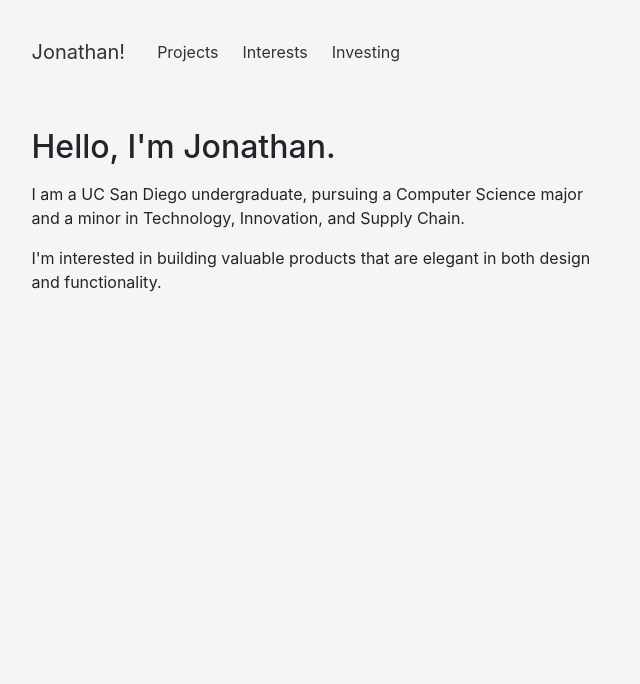
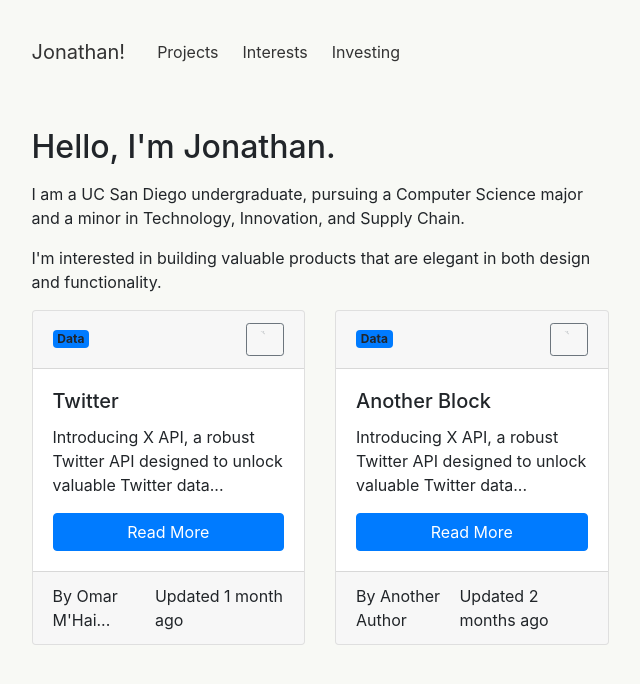
Before and after one commit to jxnxthxnz/site, a Jekyll site: the page built from index.markdown, in a window 1280 px wide. Shown: the top 684 px of the page, without its empty margins (320-960 px from the left). Built offline with Jekyll 4.4.1, drawn with Linux system fonts in a browser that asks for light colours.

Commit message:
switch color

```diff
--- a/assets/css/main.css
+++ b/assets/css/main.css
@@ -1,7 +1,7 @@
 /* assets/css/main.scss */
 
 body {
-  background-color: #F5F5F5;
+  background-color: #F8F9F5;
 }
 
 .home-content {
@@ -9,7 +9,7 @@ body {
 }
 
 .custom-navbar {
-  background-color: #F5F5F5 !important;
+  background-color: #F8F9F5 !important;
   /* border-bottom: 1px solid #ddd; */
 }
 
@@ -20,3 +20,71 @@ body {
 .navbar-light .navbar-brand {
   color: #333;
 }
+
+/* assets/css/main.css */
+
+/* .card {
+  border: 1px solid #ddd;
+  border-radius: 8px;
+  box-shadow: 0 2px 4px rgba(0, 0, 0, 0.1);
+  display: flex;
+  flex-direction: column;
+}
+
+.card-header {
+  background-color: transparent;
+  border-bottom: none;
+  padding: 0.75rem 1rem;
+}
+
+.card-header .badge {
+  font-size: 0.75rem;
+}
+
+.card-header .btn {
+  border: none;
+  padding: 0;
+  background: none;
+}
+
+.card-body {
+  flex: 1;
+  display: flex;
+  flex-direction: column;
+  justify-content: space-between;
+  padding: 1rem;
+}
+
+.card-title {
+  font-size: 1.25rem;
+  font-weight: bold;
+  margin-bottom: 0.75rem;
+}
+
+.card-text {
+  font-size: 1rem;
+  margin-bottom: 1rem;
+}
+
+.btn-primary {
+  background-color: #007bff;
+  border-color: #007bff;
+  align-self: flex-start;
+  margin-top: auto;
+}
+
+.btn-primary:hover {
+  background-color: #0056b3;
+  border-color: #0056b3;
+}
+
+.card-footer {
+  background-color: transparent;
+  border-top: none;
+  padding: 0.75rem 1rem;
+  font-size: 0.875rem;
+  color: #6c757d;
+  display: flex;
+  justify-content: space-between;
+  align-items: center;
+} */
--- a/assets/css/stock-ticker.css
+++ b/assets/css/stock-ticker.css
@@ -14,7 +14,7 @@
 }
 
 .stock-block {
-  background-color: #ffffff;
+  background-color: #F8F9F5;
   border: 1px solid #ddd;
   border-radius: 5px;
   padding: 20px;
--- a/index.markdown
+++ b/index.markdown
@@ -7,5 +7,48 @@ title: Home
   <h2 class="mb-3">Hello, I'm Jonathan.</h2>
   <p>I am a UC San Diego undergraduate, pursuing a Computer Science major and a minor in Technology, Innovation, and Supply Chain.</p>
   <p>I'm interested in building valuable products that are elegant in both design and functionality.</p>
-
 </div>
+<div class="row">
+  <div class="col-md-6 mb-3">
+    <div class="card">
+      <div class="card-header d-flex justify-content-between align-items-center">
+        <span class="badge bg-primary">Data</span>
+        <button class="btn btn-outline-secondary btn-sm">
+          <svg width="20" height="20" fill="currentColor" class="bi bi-heart" viewBox="0 0 16 16">
+            <path d="M8 2.748-.717-5.243C5.6-1.345 8 1.287 8 1.287S10.4-1.345 15.717-.243C12.286 2.385 8 6.036 8 6.036S3.714 2.385.283-.243C5.6-1.345 8 2.748 8 2.748zM8 1.287S5.6-1.345.283-.243C3.714 2.385 8 6.036 8 6.036S12.286 2.385 15.717-.243C10.4-1.345 8 1.287 8 1.287z"/>
+          </svg>
+        </button>
+      </div>
+      <div class="card-body d-flex flex-column">
+        <h5 class="card-title">Twitter</h5>
+        <p class="card-text">Introducing X API, a robust Twitter API designed to unlock valuable Twitter data...</p>
+        <a href="#" class="btn btn-primary mt-auto">Read More</a>
+      </div>
+      <div class="card-footer d-flex justify-content-between align-items-center">
+        <span>By Omar M'Hai...</span>
+        <span>Updated 1 month ago</span>
+      </div>
+    </div>
+  </div>
+  <div class="col-md-6 mb-3">
+    <div class="card">
+      <div class="card-header d-flex justify-content-between align-items-center">
+        <span class="badge bg-primary">Data</span>
+        <button class="btn btn-outline-secondary btn-sm">
+          <svg width="20" height="20" fill="currentColor" class="bi bi-heart" viewBox="0 0 16 16">
+            <path d="M8 2.748-.717-5.243C5.6-1.345 8 1.287 8 1.287S10.4-1.345 15.717-.243C12.286 2.385 8 6.036 8 6.036S3.714 2.385.283-.243C5.6-1.345 8 2.748 8 2.748zM8 1.287S5.6-1.345.283-.243C3.714 2.385 8 6.036 8 6.036S12.286 2.385 15.717-.243C10.4-1.345 8 1.287 8 1.287z"/>
+          </svg>
+        </button>
+      </div>
+      <div class="card-body d-flex flex-column">
+        <h5 class="card-title">Another Block</h5>
+        <p class="card-text">Introducing X API, a robust Twitter API designed to unlock valuable Twitter data...</p>
+        <a href="#" class="btn btn-primary mt-auto">Read More</a>
+      </div>
+      <div class="card-footer d-flex justify-content-between align-items-center">
+        <span>By Another Author</span>
+        <span>Updated 2 months ago</span>
+      </div>
+    </div>
+  </div>
+</div>
```
Also changed, not shown: about.markdown (deleted, +0 -18 lines).
